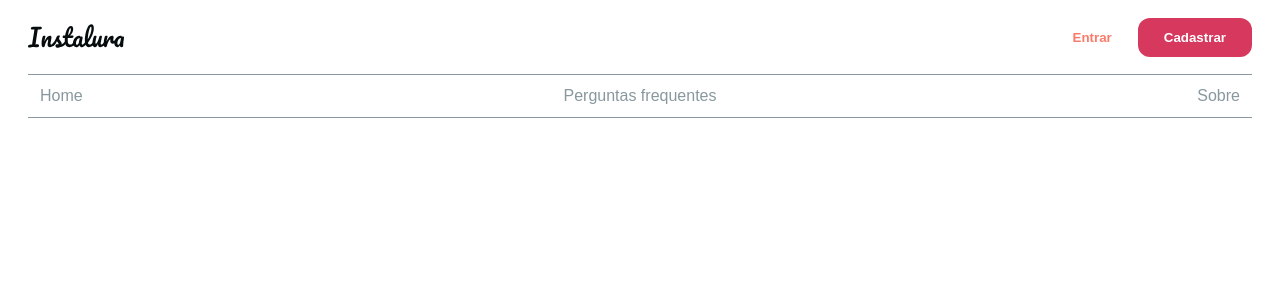
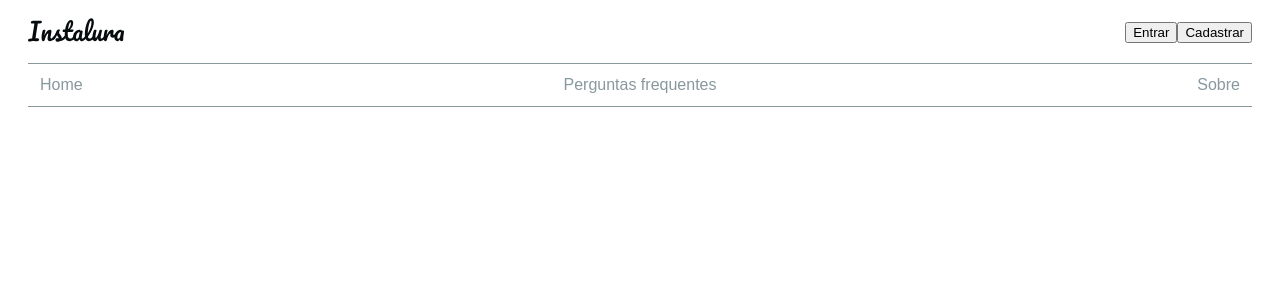
Before and after one commit to IrleySilvestre/instapoweralura, a Next.js app: page / in a window 1280 px wide. Shown: the top 300 px of the page. Built offline with nearby package versions, Linux system fonts and the light colour scheme.

Commit message:
agora vai

```diff
--- a/src/components/commons/Menu/index.js
+++ b/src/components/commons/Menu/index.js
@@ -1,6 +1,6 @@
 import React from 'react'
 import { Logo } from '../../../theme/logo/Logo'
-import { MenuWrapper, ButtonCadastrar, ButtonEntrar } from '../menu/styles/MenuWrapper.js'
+import { MenuWrapper } from './styles/MenuWrapper'
 
 const links = [
     {
@@ -19,13 +19,12 @@ const links = [
 
 export default function Menu() {
     return (
-        <MenuWrapper >
+        <MenuWrapper>
             <MenuWrapper.LeftSide>
-                <Logo/>
+                <Logo />
             </MenuWrapper.LeftSide>
-
             <MenuWrapper.CentralSide>
-                {links.map((link)=>(
+                {links.map((link) => (
                     <li key={link.url}>
                         <a href={link.url}>
                             {link.texto}
@@ -35,8 +34,8 @@ export default function Menu() {
             </MenuWrapper.CentralSide>
 
             <MenuWrapper.RightSide>
-                <ButtonEntrar> Entrar</ButtonEntrar>
-                <ButtonCadastrar>Cadastrar</ButtonCadastrar>
+                <button type="button" > Entrar</button>
+                <button type="button">Cadastrar</button>
             </MenuWrapper.RightSide>
         </MenuWrapper>
     )
--- a/src/components/commons/Menu/styles/MenuWrapper.js
+++ b/src/components/commons/Menu/styles/MenuWrapper.js
@@ -52,29 +52,29 @@ MenuWrapper.RightSide = styled.div`
     order: 2;
     justify-content: flex-end;
 `
-export const ButtonCadastrar = styled.button`
-    border: 0px none;
-    cursor: pointer;
-    padding: 12px 26px;
-    font-weight: bold;
-    opacity: 1;
-    &:hover{
-        opacity: 0.5;
-    }
-    transition: opacity 200ms ease-in-out 0s;
-    border-radius: 12px;
-    color: rgb(255, 255, 255);
-    background-color: rgb(215, 56, 94);
-`
+// export const ButtonCadastrar = styled.button`
+//     border: 0px none;
+//     cursor: pointer;
+//     padding: 12px 26px;
+//     font-weight: bold;
+//     opacity: 1;
+//     &:hover{
+//         opacity: 0.5;
+//     }
+//     transition: opacity 200ms ease-in-out 0s;
+//     border-radius: 12px;
+//     color: rgb(255, 255, 255);
+//     background-color: rgb(215, 56, 94);
+// `
 
-export const ButtonEntrar = styled.button`
-    border: 0px none;
-    cursor: pointer;
-    padding: 12px 26px;
-    font-weight: bold;
-    opacity: 1;
-    transition: opacity 200ms ease-in-out 0s;
-    border-radius: 12px;
-    color: rgb(251, 123, 107);
-    background: transparent none repeat scroll 0% 0%;
-    `
+// export const ButtonEntrar = styled.button`
+//     border: 0px none;
+//     cursor: pointer;
+//     padding: 12px 26px;
+//     font-weight: bold;
+//     opacity: 1;
+//     transition: opacity 200ms ease-in-out 0s;
+//     border-radius: 12px;
+//     color: rgb(251, 123, 107);
+//     background: transparent none repeat scroll 0% 0%;
+//     `
```
